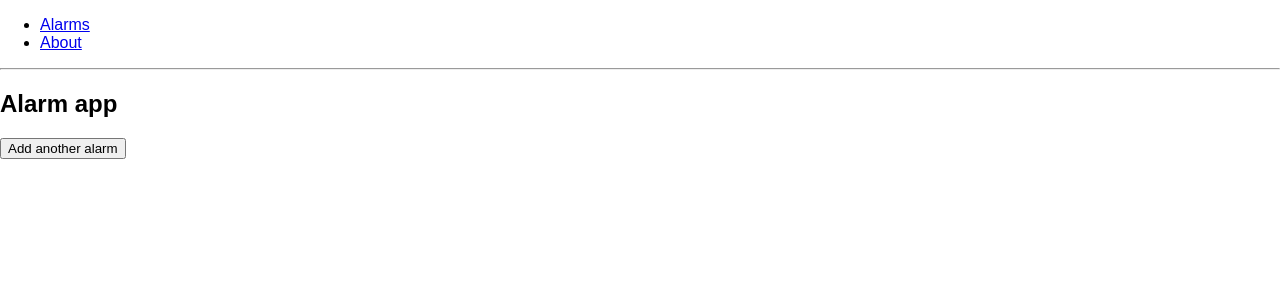
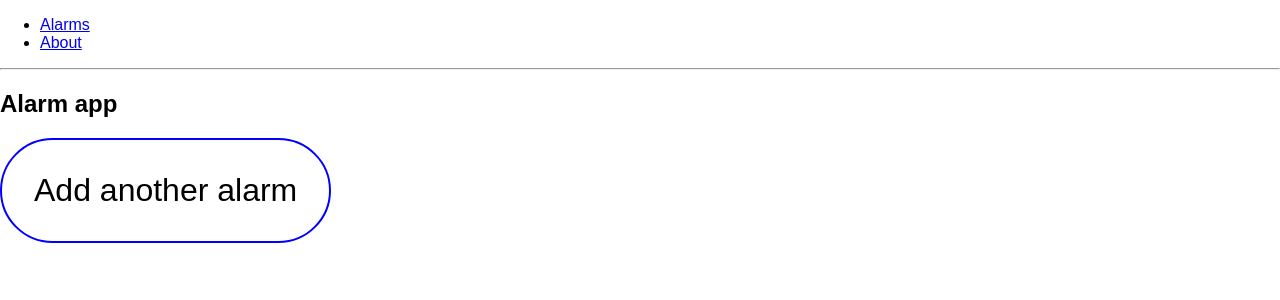
Before and after one commit to dimapaloskin/alarm-typical-react, a React (Create React App) app: page /about in a window 1280 px wide. Shown: the top 300 px of the page. Built offline with nearby package versions, Linux system fonts and the light colour scheme.

Commit message:
Style AddAlarmButton

```diff
--- a/src/components/AddAlarmButton.js
+++ b/src/components/AddAlarmButton.js
@@ -2,6 +2,17 @@
 
 import React from 'react';
 
+const style = {
+  background: 'white',
+  color: 'black',
+  fontSize: '2em',
+  padding: '1em',
+  borderRadius: '4em',
+  border: '2px solid blue',
+};
+
 export default ({ onClick }: { onClick: () => void}) => (
-  <button onClick={onClick}>Add another alarm</button>
+  <button onClick={onClick} style={style}>
+    Add another alarm
+  </button>
 );
```
Also changed, not shown: src/stories/index.js (+3 -1 lines), 1 other file (tests, documents, lock files or other folders).
